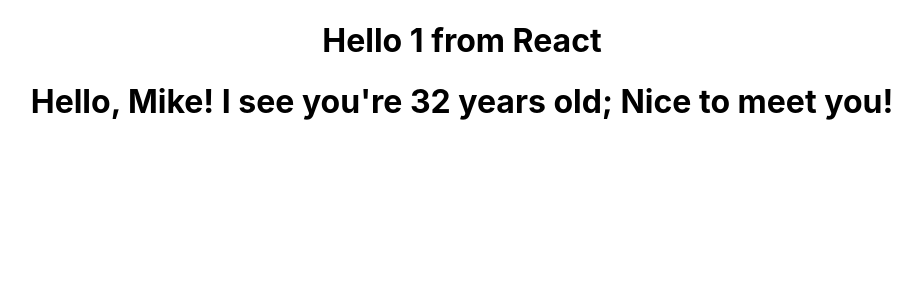
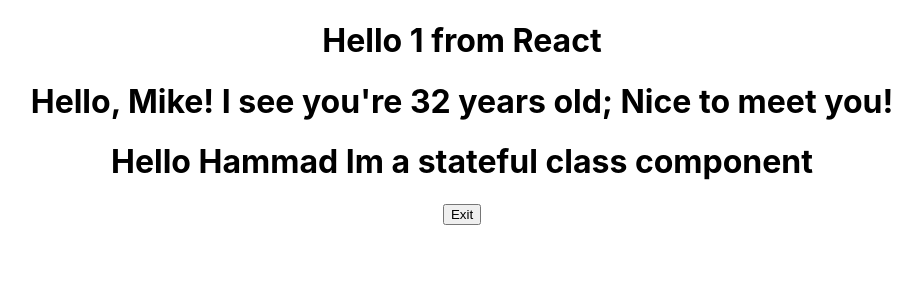
Before and after one commit to hammad25/gitpod-react, a React (Create React App) app in the folder my-app/: page / in a window 1280 px wide. Shown: the top 300 px of the page, without its empty margins (178-1100 px from the left). Built offline with nearby package versions, Linux system fonts and the light colour scheme.

Commit message:
Add state, use contructor, super, and use this.state as object for inital state

```diff
--- a/my-app/src/App.js
+++ b/my-app/src/App.js
@@ -2,12 +2,14 @@
 import './App.css';
 import FunctionalGreetings from "./components/FunctionalGreetings";
 import FunctionalGreetingsWithProps from "./components/FunctionalGreetingsWithProps";
+import StatefulGreeting from './components/StatefulGreeting';
 
 function App() {
   return (
     <div className="App">
       <FunctionalGreetings/>
       <FunctionalGreetingsWithProps greeting="Nice to meet you!" name="Mike" age="32"/>
+      <StatefulGreeting greeting="Im a stateful class component" name="Hammad"/>
     </div>
   );
 }
--- /dev/null
+++ b/my-app/src/components/StatefulGreeting.js
@@ -0,0 +1,22 @@
+import React from "react";
+
+class StatefulGreeting extends React.Component {
+    constructor(props){
+        super(props);
+        this.state = {
+            // initial state
+            introduction: "Hello",
+            buttonText: "Exit",
+        };
+    }
+    render(){
+        return (
+            <div>
+                <h1>{this.state.introduction} {this.props.name} {this.props.greeting}</h1>
+                <button>{this.state.buttonText}</button>
+            </div>
+        )
+    }
+}
+
+export default StatefulGreeting;
```
